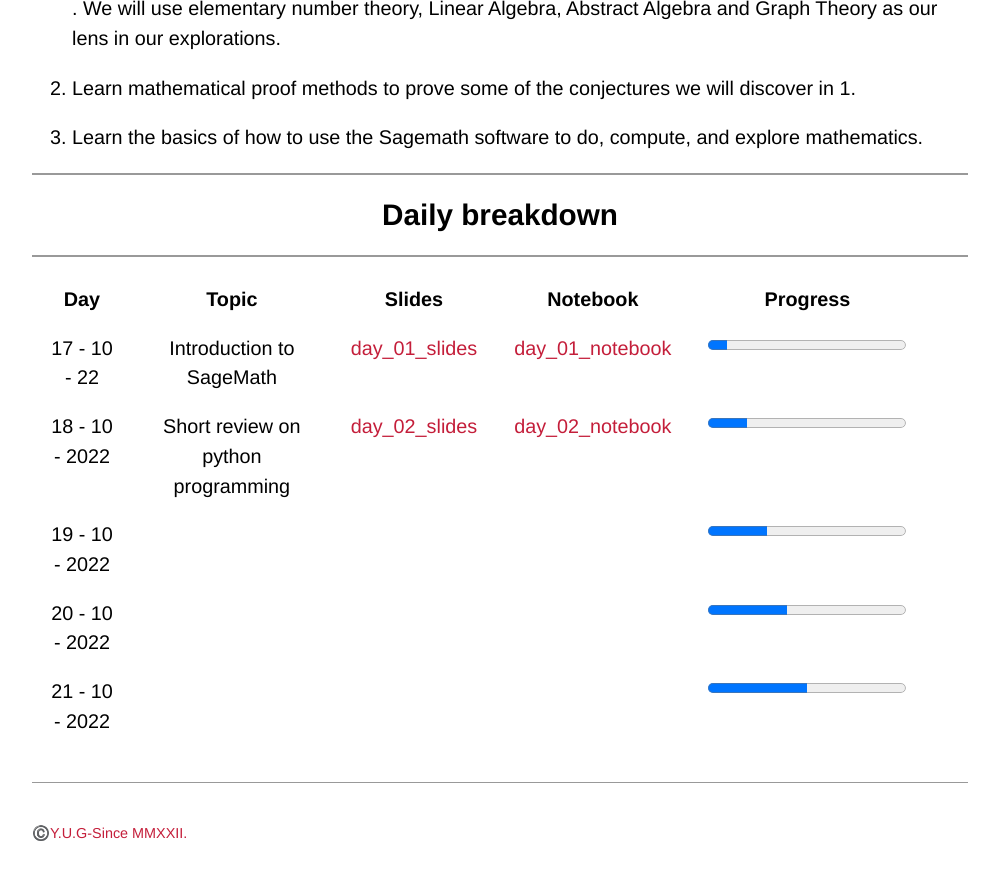
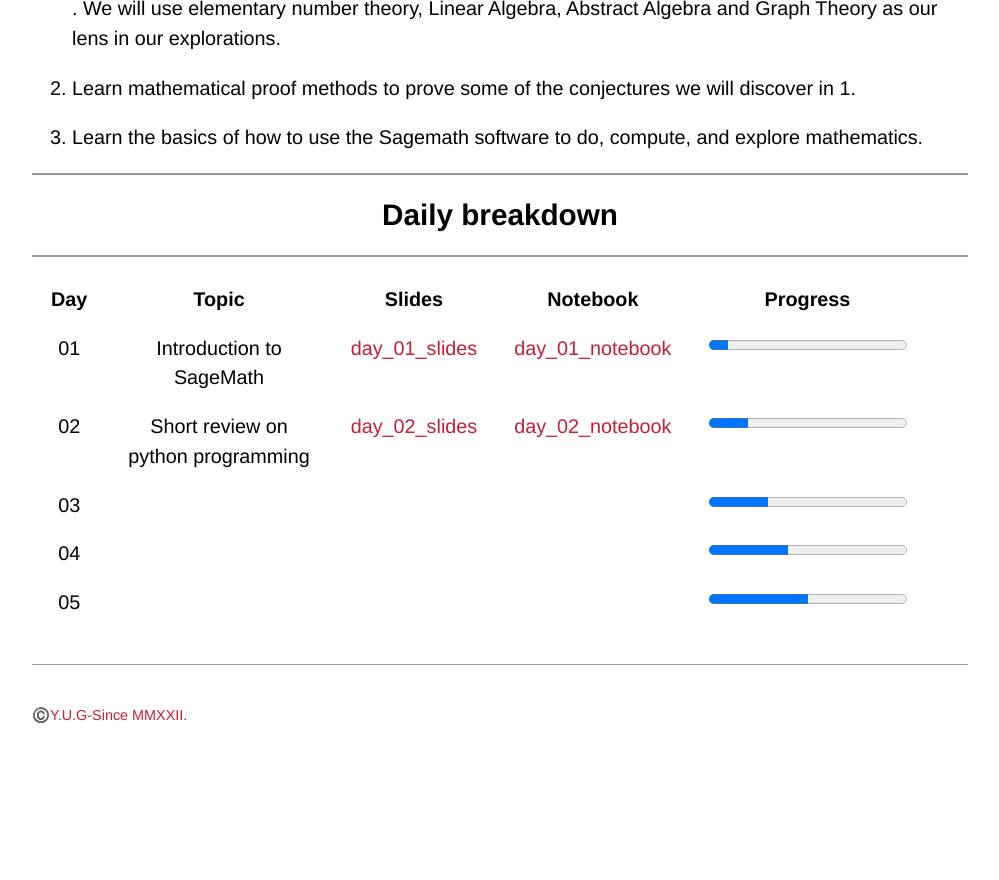
Before and after one commit to WoComtoQC/wocomtoqc.github.io, a Jekyll site: the page built from synopsis.md, in a window 1280 px wide and 900 px high, scrolled down 788 px. Shown: the top 880 px of the window, without its empty margins (140-1139 px from the left). Built offline with Jekyll 4.4.1, drawn with Linux system fonts in a browser that asks for light colours; some web fonts are replaced; our own code applies the rules of GitHub Pages for plain Markdown files; after the commit the page ends 1570 px from its top, so only the background shows below that.

Commit message:
Update synopsis.md

```diff
--- a/synopsis.md
+++ b/synopsis.md
@@ -30,10 +30,10 @@ There are three main goals for the course:
 
 | Day |         Topic   |     Slides     | Notebook  | Progress |
 |:-------------:|:----------------------:|:---------------:|:-------------------------:|:---------------------------------------------------:|
-| 17 - 10 - 22 | Introduction to SageMath | [day_01_slides]()  |  [day_01_notebook]()| <progress id="file" max="100" value="10"> 10% </progress>|
- | 18 - 10 - 2022  | Short review on python programming | [day_02_slides]() | [day_02_notebook]()  |<progress id="file" max="100" value="20"> 20% </progress>| |
- | 19 - 10 - 2022  | |    |  |<progress id="file" max="100" value="30"> 30% </progress>| |
- | 20 - 10 - 2022  | |   |   |<progress id="file" max="100" value="40"> 40% </progress>| |
- | 21 - 10 - 2022  | |   |    |<progress id="file" max="100" value="50"> 50% </progress>| |
+| 01 | Introduction to SageMath | [day_01_slides]()  |  [day_01_notebook]()| <progress id="file" max="100" value="10"> 10% </progress>|
+ | 02  | Short review on python programming | [day_02_slides]() | [day_02_notebook]()  |<progress id="file" max="100" value="20"> 20% </progress>| |
+ | 03  | |    |  |<progress id="file" max="100" value="30"> 30% </progress>| |
+ | 04  | |   |   |<progress id="file" max="100" value="40"> 40% </progress>| |
+ | 05  | |   |    |<progress id="file" max="100" value="50"> 50% </progress>| |
 
 </div>
```
